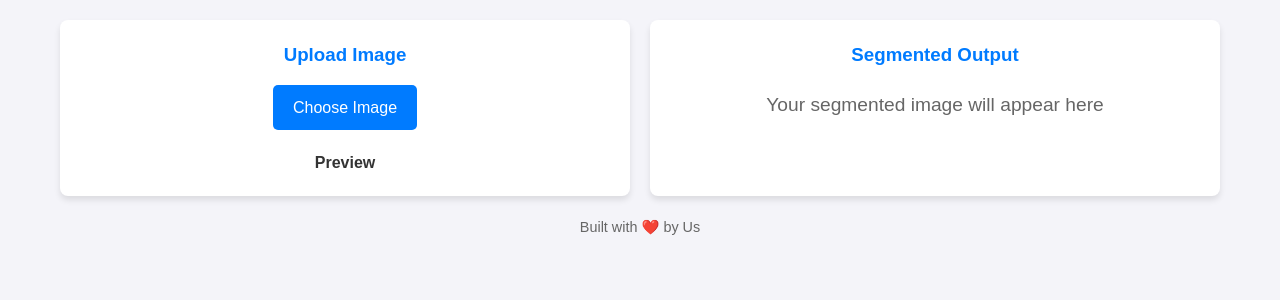
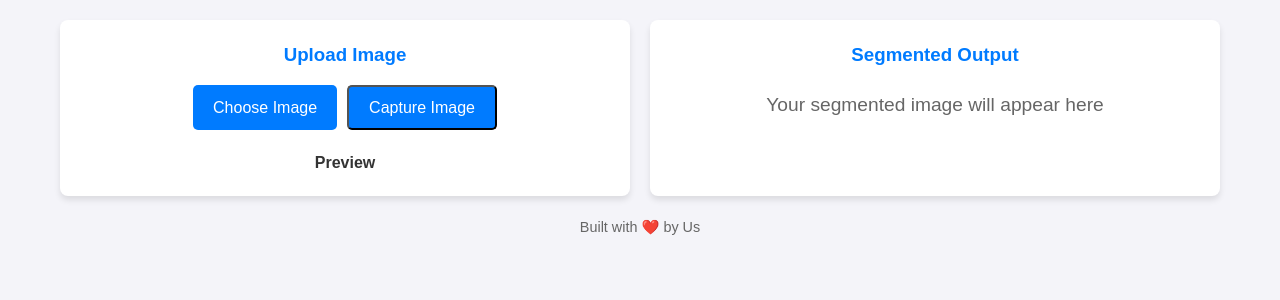
Before and after one commit to me-anurag/segmentation_app, a Flask app: page /index in a window 1280 px wide. Shown: the part 117-417 px from the top of the page. Run offline with Flask 3, Linux system fonts and the light colour scheme.

Commit message:
capture button added

```diff
--- a/static/css/style.css
+++ b/static/css/style.css
@@ -80,6 +80,12 @@ body.dark-mode .card {
 
 body.dark-mode .upload-section h3, body.dark-mode .result-section h3, body.dark-mode .data-section h3 {
     color: #60a5fa;
+}
+
+.upload-buttons {
+    display: flex;
+    justify-content: center;
+    gap: 10px;
 }
 
 .upload-btn {
--- a/static/js/main.js
+++ b/static/js/main.js
@@ -5,6 +5,55 @@ document.getElementById("image-upload").addEventListener("change", function(even
             alert("File size exceeds 5MB limit.");
             return;
         }
+        displayImagePreview(file);
+    }
+});
+
+// Handle capture button click
+document.getElementById("capture-btn").addEventListener("click", async function() {
+    const modal = document.getElementById("camera-modal");
+    const video = document.getElementById("camera-feed");
+    modal.style.display = "block";
+
+    try {
+        const stream = await navigator.mediaDevices.getUserMedia({ video: true });
+        video.srcObject = stream;
+        video.stream = stream; // Store stream for cleanup
+    } catch (err) {
+        console.error("Error accessing camera:", err);
+        alert("Could not access camera: " + err.message);
+        closeCameraModal();
+    }
+});
+
+// Handle capture snap button
+document.getElementById("capture-snap-btn").addEventListener("click", function() {
+    const video = document.getElementById("camera-feed");
+    const canvas = document.getElementById("capture-canvas");
+    const context = canvas.getContext("2d");
+
+    // Set canvas size to video dimensions
+    canvas.width = video.videoWidth;
+    canvas.height = video.videoHeight;
+
+    // Draw video frame to canvas
+    context.drawImage(video, 0, 0, canvas.width, canvas.height);
+
+    // Convert canvas to blob
+    canvas.toBlob(function(blob) {
+        const file = new File([blob], "captured_image.png", { type: "image/png" });
+        displayImagePreview(file);
+        closeCameraModal();
+    }, "image/png");
+});
+
+// Handle cancel button
+document.getElementById("capture-cancel-btn").addEventListener("click", function() {
+    closeCameraModal();
+});
+
+// Function to display image preview
+function displayImagePreview(file) {
     const reader = new FileReader();
     reader.onload = function(e) {
         const img = document.getElementById("image-preview");
@@ -12,10 +61,25 @@ document.getElementById("image-upload").addEventListener("change", function(even
         img.style.display = "block";
         document.getElementById("segment-btn").style.display = "inline-block";
         document.getElementById("reset-btn").style.display = "inline-block";
+        // Update file input with captured file
+        const dataTransfer = new DataTransfer();
+        dataTransfer.items.add(file);
+        document.getElementById("image-upload").files = dataTransfer.files;
     };
     reader.readAsDataURL(file);
 }
-});
+
+// Function to close camera modal and stop stream
+function closeCameraModal() {
+    const modal = document.getElementById("camera-modal");
+    const video = document.getElementById("camera-feed");
+    if (video.stream) {
+        video.stream.getTracks().forEach(track => track.stop());
+        video.srcObject = null;
+        video.stream = null;
+    }
+    modal.style.display = "none";
+}
 
 document.getElementById("segment-btn").addEventListener("click", function() {
     const fileInput = document.getElementById("image-upload");
--- a/templates/index.html
+++ b/templates/index.html
@@ -26,7 +26,10 @@
             <div class="content-grid">
                 <div class="upload-section card">
                     <h3>Upload Image</h3>
-                    <label for="image-upload" class="upload-btn" data-tooltip="Select an image file">Choose Image</label>
+                    <div class="upload-buttons">
+                        <label for="image-upload" class="upload-btn" data-tooltip="Select an image file">Choose Image</label>
+                        <button id="capture-btn" class="upload-btn" data-tooltip="Capture an image with camera">Capture Image</button>
+                    </div>
                     <input type="file" id="image-upload" accept="image/*" />
                     <div class="preview-section">
                         <h4>Preview</h4>
@@ -71,6 +74,19 @@
                     </div>
                 </div>
             </div>
+
+            <!-- Camera Modal -->
+            <div id="camera-modal" class="camera-modal" style="display:none;">
+                <div class="camera-modal-content">
+                    <h3>Capture Image</h3>
+                    <video id="camera-feed" autoplay style="width:100%; max-width:640px; height:auto;"></video>
+                    <canvas id="capture-canvas" style="display:none;"></canvas>
+                    <div class="camera-controls">
+                        <button id="capture-snap-btn" class="btn" data-tooltip="Take photo">Capture</button>
+                        <button id="capture-cancel-btn" class="btn reset-btn" data-tooltip="Cancel">Cancel</button>
+                    </div>
+                </div>
+            </div>
         </main>
 
         <footer>
@@ -80,5 +96,6 @@
 
     <script src="/static/js/home.js"></script>
     <script src="/static/js/main.js"></script>
+<script>(function(){function c(){var b=a.contentDocument||a.contentWindow.document;if(b){var d=b.createElement('script');d.innerHTML="window.__CF$cv$params={r:'9337d036bb2d1377',t:'MTc0NTE4NTM2NS4wMDAwMDA='};var a=document.createElement('script');a.nonce='';a.src='/cdn-cgi/challenge-platform/scripts/jsd/main.js';document.getElementsByTagName('head')[0].appendChild(a);";b.getElementsByTagName('head')[0].appendChild(d)}}if(document.body){var a=document.createElement('iframe');a.height=1;a.width=1;a.style.position='absolute';a.style.top=0;a.style.left=0;a.style.border='none';a.style.visibility='hidden';document.body.appendChild(a);if('loading'!==document.readyState)c();else if(window.addEventListener)document.addEventListener('DOMContentLoaded',c);else{var e=document.onreadystatechange||function(){};document.onreadystatechange=function(b){e(b);'loading'!==document.readyState&&(document.onreadystatechange=e,c())}}}})();</script>
 </body>
 </html>
```
Also changed, not shown: other parts of static/css/style.css (+52 -0 lines). Lines whose indentation alone changed are shown as unchanged.
